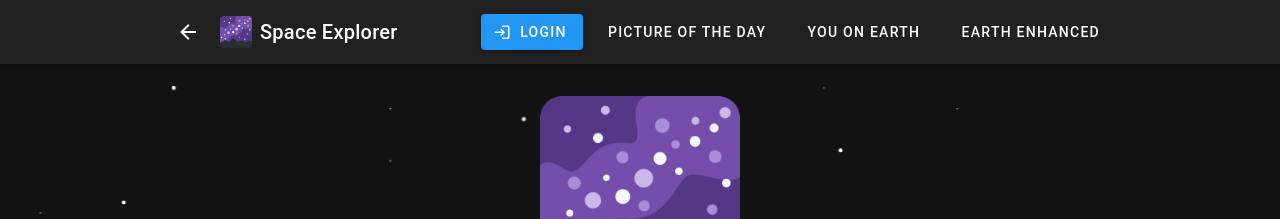
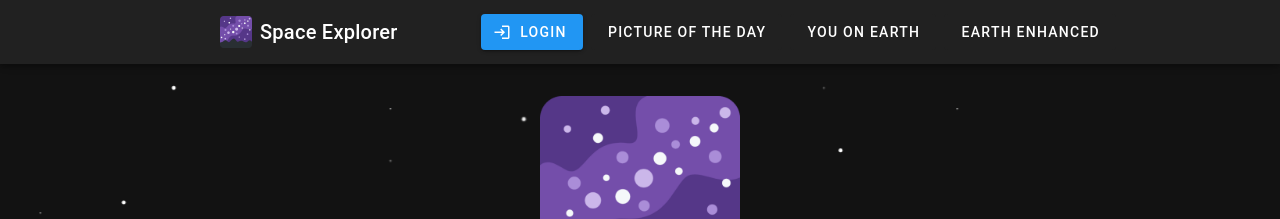
Before and after one commit to berkcambaz/space-explorer, a Vue app in the folder web/: page /home in a window 1280 px wide. Shown: the top 219 px of the page. Built offline with nearby package versions, Linux system fonts and the light colour scheme; no server answers.

Commit message:
Fix route name not being reactive

```diff
--- a/web/src/App.vue
+++ b/web/src/App.vue
@@ -18,17 +18,15 @@ const appStore = useAppStore();
  */
 const appMenu = ref(false);
 
-const route = router.currentRoute.value.name;
-
 /* Classes to show current route's name highlighted */
-const pictureOfTheDayClass = computed(() => ({ "text-blue-lighten-1": route === "picture-of-the-day" }))
-const youOnEarthClass = computed(() => ({ "text-blue-lighten-1": route === "you-on-earth" }))
-const earthEnhancedClass = computed(() => ({ "text-blue-lighten-1": route === "earth-enhanced" }))
+const pictureOfTheDayClass = computed(() => ({ "text-blue-lighten-1": router.currentRoute.value.name === "picture-of-the-day" }))
+const youOnEarthClass = computed(() => ({ "text-blue-lighten-1": router.currentRoute.value.name === "you-on-earth" }))
+const earthEnhancedClass = computed(() => ({ "text-blue-lighten-1": router.currentRoute.value.name === "earth-enhanced" }))
 
 /**
  * Hides or shows the back button depending on the current route (shown in all routes expect for 'home').
  */
-const backButtonStyle = computed((): StyleValue => route === "home" ? { visibility: "hidden" } : {})
+const backButtonStyle = computed((): StyleValue => router.currentRoute.value.name === "home" ? { visibility: "hidden" } : {})
 
 /**
  * Shows/hides the login dialog.
```
